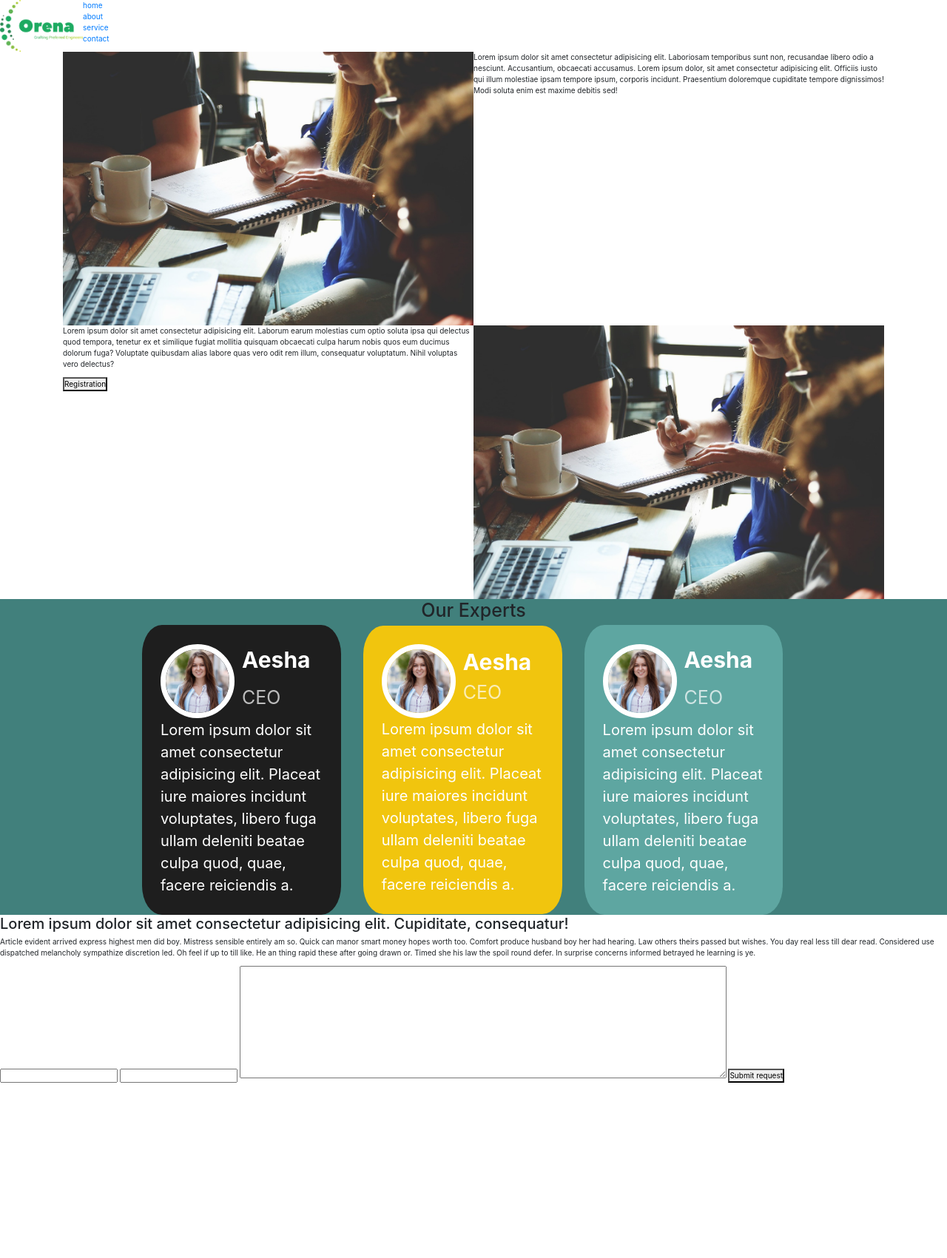
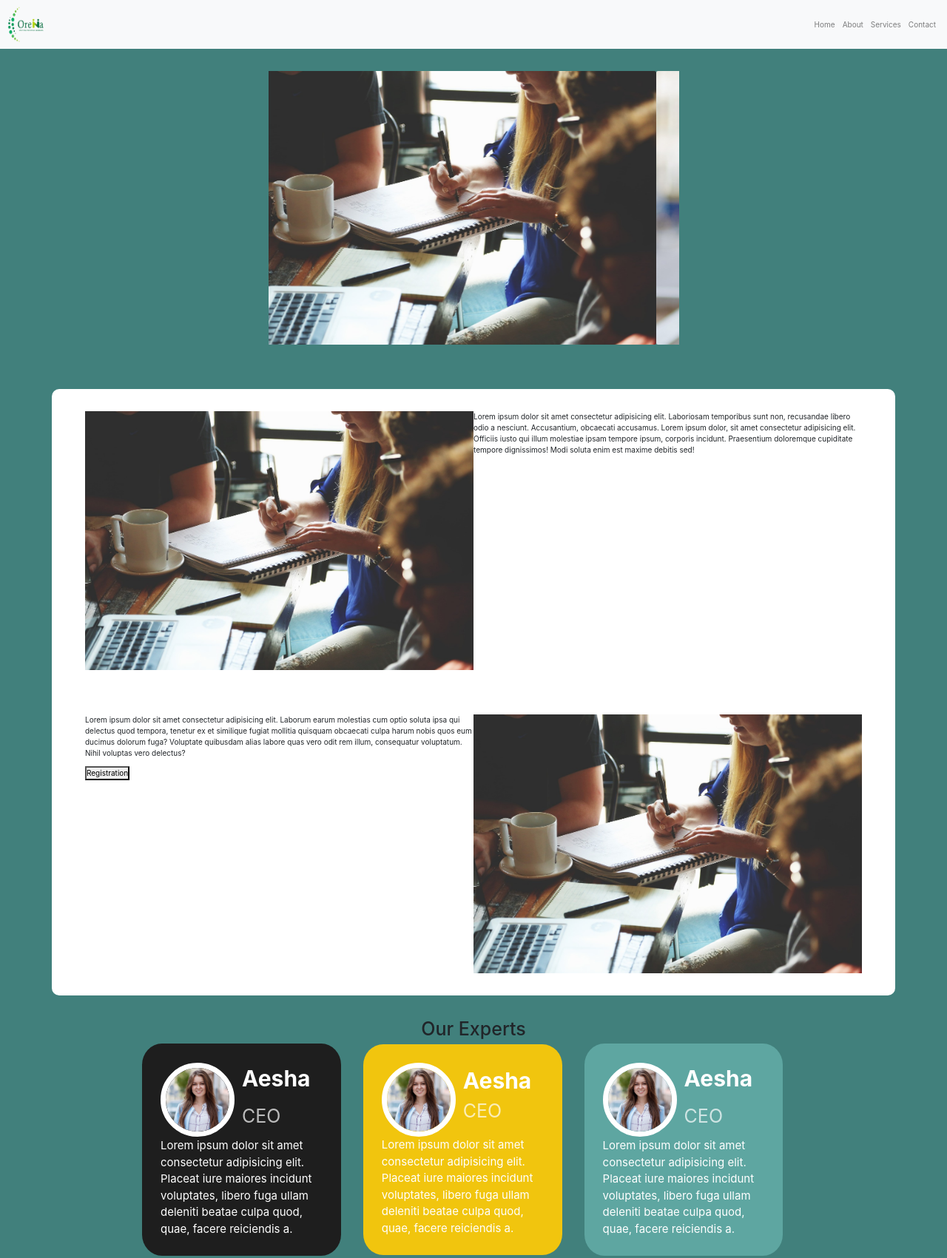
Before and after one commit to Bharat252003/orena, a plain HTML site: page university.html in a window 1280 px wide. Shown: the top 1701 px of the page at 74% size. Before the commit the page ends 1464 px from the top, so only its background shows below. Drawn offline with nearby package versions, Linux system fonts and the light colour scheme.

Commit message:
designing without perfection

```diff
--- a/css/style.css
+++ b/css/style.css
@@ -5,28 +5,55 @@
     --bg-yellow:#F1C50E;
     --bg-black:#1E1E1E;
 }
+/* general css */
 *{
     box-sizing: border-box;
     margin: 0;
     padding: 0;
 }
-.btn_primary{
+html{
+    font-size: 62.5%;
+}
+.bg-prime{
+    background-color: var(--prime);
+}
+body{
+    font-size: 1.6rem;
+}
+.btn-prime{
     border-radius:50% ;
     color:var(--secondary);
     background-color: var(--prime);
     padding: 10px;
 }
-.btn_yellow{
+.btn-yellow{
     color: var(--bg-black);
     background-color: var(--bg-yellow);
-    border-radius:50% ;
+    border-radius:50px;
     padding: 10px;
-}html{
-    font-size: 62.5%;
+    border: none;
+    font-size: 2rem;
 }
+
 .text-primary{
     color: var(--prime);
 }
+.white-card{
+    background-color: white;
+    border-radius: 1rem;
+    padding: 5rem;
+    margin: 5rem;
+
+}
+
+
+
+/* hero section css */
+.slider{
+    margin: 3rem;
+    width: 70%;
+}
+
 .experts{
     background-color: var(--prime);
 }
@@ -50,7 +77,7 @@
     color: var(--second);
 }
 .msg{
-    font-size: 2rem;
+    font-size: 1.5rem;
 }
 .center{
     display: flex;
@@ -77,3 +104,19 @@
     font-size: 2.5rem;
     opacity: 0.7;
 }
+
+/* contact form css */
+form{
+    background-color: var(--bg-light);
+    border-radius: 3rem;
+    padding: 4rem;
+    /* width: 50%; */
+}
+.contact input,.contact textarea{
+    background-color: white;
+    border: none;
+    margin: 1rem 0;
+    font-size: 2rem;
+    border-radius: 3rem;
+    padding: 1.5rem;
+}
--- /dev/null
+++ b/navbar.html
@@ -0,0 +1,41 @@
+<!DOCTYPE html>
+<html lang="en">
+<head>
+    <meta charset="UTF-8">
+    <meta name="viewport" content="width=device-width, initial-scale=1.0">
+    <title>Document</title>
+    <link rel="stylesheet" href="https://cdn.jsdelivr.net/npm/bootstrap@4.4.1/dist/css/bootstrap.min.css" integrity="sha384-Vkoo8x4CGsO3+Hhxv8T/Q5PaXtkKtu6ug5TOeNV6gBiFeWPGFN9MuhOf23Q9Ifjh" crossorigin="anonymous">
+</head>
+<body>
+    <nav class="navbar navbar-expand-lg navbar-light bg-light">
+        <a class="navbar-brand" href="#">
+          <img src="logo.png" alt="Logo" width="50" height="50">
+        </a>
+        <button class="navbar-toggler" type="button" data-bs-toggle="collapse" data-bs-target="#navbarNav" aria-controls="navbarNav" aria-expanded="false" aria-label="Toggle navigation">
+          <span class="navbar-toggler-icon"></span>
+        </button>
+        <div class="collapse navbar-collapse" id="navbarNav">
+          <ul class="navbar-nav ml-auto">
+            <li class="nav-item">
+              <a class="nav-link" href="#">Home</a>
+            </li>
+            <li class="nav-item">
+              <a class="nav-link" href="#">About</a>
+            </li>
+            <li class="nav-item">
+              <a class="nav-link" href="#">Services</a>
+            </li>
+            <li class="nav-item">
+              <a class="nav-link" href="#">Contact</a>
+            </li>
+          </ul>
+        </div>
+      </nav>
+
+
+    <script src="https://code.jquery.com/jquery-3.4.1.slim.min.js" integrity="sha384-J6qa4849blE2+poT4WnyKhv5vZF5SrPo0iEjwBvKU7imGFAV0wwj1yYfoRSJoZ+n" crossorigin="anonymous"></script>
+    <script src="https://cdn.jsdelivr.net/npm/popper.js@1.16.0/dist/umd/popper.min.js" integrity="sha384-Q6E9RHvbIyZFJoft+2mJbHaEWldlvI9IOYy5n3zV9zzTtmI3UksdQRVvoxMfooAo" crossorigin="anonymous"></script>
+    <script src="https://cdn.jsdelivr.net/npm/bootstrap@4.4.1/dist/js/bootstrap.min.js" integrity="sha384-wfSDF2E50Y2D1uUdj0O3uMBJnjuUD4Ih7YwaYd1iqfktj0Uod8GCExl3Og8ifwB6" crossorigin="anonymous"></script>
+
+</body>
+</html>
--- a/university.html
+++ b/university.html
@@ -8,9 +8,9 @@
     <link rel="stylesheet" href="css/style.css">
     <link rel="stylesheet" href="https://cdn.jsdelivr.net/npm/bootstrap@4.4.1/dist/css/bootstrap.min.css" integrity="sha384-Vkoo8x4CGsO3+Hhxv8T/Q5PaXtkKtu6ug5TOeNV6gBiFeWPGFN9MuhOf23Q9Ifjh" crossorigin="anonymous">
 </head>
-<body>
+<body class="bg-prime">
     <header class="d-flex justify-space-between">
-        <div class="logo">
+        <!-- <div class="logo">
             <img src="img/orena_logo.png" height="70px" alt="logo @orena solutions">
         </div>
         <nav>
@@ -20,23 +20,69 @@
                 <li class="nav-item"><a href="">service</a></li>
                 <li class="nav-item"><a href="">contact</a></li>
             </ul>
+        </nav> -->
+
+    </header>
+    <nav class="navbar navbar-expand-lg navbar-light bg-light sticky-top">
+<a class="navbar-brand" href="#">
+    <img src="img/logo.png" alt="Logo" width="50" height="50">
+</a>
+<button class="navbar-toggler" type="button" data-bs-toggle="collapse" data-bs-target="#navbarNav" aria-controls="navbarNav" aria-expanded="false" aria-label="Toggle navigation">
+    <span class="navbar-toggler-icon"></span>
+</button>
+<div class="collapse navbar-collapse" id="navbarNav">
+    <ul class="navbar-nav ml-auto">
+    <li class="nav-item">
+        <a class="nav-link" href="#">Home</a>
+    </li>
+    <li class="nav-item">
+        <a class="nav-link" href="#">About</a>
+    </li>
+    <li class="nav-item">
+        <a class="nav-link" href="#">Services</a>
+    </li>
+    <li class="nav-item">
+        <a class="nav-link" href="#">Contact</a>
+    </li>
+    </ul>
+</div>
 </nav>
-    </header>
     <main>
-        <section class="hero">
+        <section class="hero bg-prime">
+
+              <div class="section d-flex align-items-center h-100 p-5">
+                <div class="container d-flex justify-content-center">
+                  <div id="mySlider" class="carousel slide w-50" data-bs-ride="carousel">
+                    <div id="carouselExampleSlidesOnly slider" class="carousel slide" data-ride="carousel">
+                        <div class="carousel-inner">
+                          <div class="carousel-item active " >
+                            <img class="d-block  w-100 mx-auto  rounded" src="img/work.jpg" alt="First slide">
+                          </div>
+                          <div class="carousel-item ">
+                            <img class="d-block m-auto w-100  rounded" src="img/expert.jpg" alt="Second slide">
+                          </div>
+                          <div class="carousel-item ">
+                            <img class="d-block m-auto w-100  rounded" src="img/orena_logo.png" alt="Third slide">
+                          </div>
+                        </div>
+                      </div>
+
+                  </div>
+                </div>
+              </div>
 
         </section>
-        <section class="about">
-            <div class="container">
-                <div class="ab-1 d-flex">
+        <section class="about m-5 ">
+            <div class="container bg-white" style="border-radius:10px;">
+                <div class="ab-1 d-flex p-5">
                     <img src="img/work.jpg" alt="" width="50%">
                     <div class="content">
                         <p>Lorem ipsum dolor sit amet consectetur adipisicing elit. Laboriosam temporibus sunt non, recusandae libero odio a nesciunt. Accusantium, obcaecati accusamus. Lorem ipsum dolor, sit amet consectetur adipisicing elit. Officiis iusto qui illum molestiae ipsam tempore ipsum, corporis incidunt. Praesentium doloremque cupiditate tempore dignissimos! Modi soluta enim est maxime debitis sed!</p>
                     </div>
                 </div>
 
-                <div class="ab-2 d-flex">
-                    <div class="content">
+                <div class="ab-2 d-flex p-5">
+                    <div class="content ">
                         <p>Lorem ipsum dolor sit amet consectetur adipisicing elit. Laborum earum molestias cum optio soluta ipsa qui delectus quod tempora, tenetur ex et similique fugiat mollitia quisquam obcaecati culpa harum nobis quos eum ducimus dolorum fuga? Voluptate quibusdam alias labore quas vero odit rem illum, consequatur voluptatum. Nihil voluptas vero delectus?</p>
                         <button>Registration</button>
                     </div>
@@ -89,29 +135,16 @@
                     </div>
                 </div>
 
-                <!-- <div class="expert-card">
-                    <div class="info">
-                        <img src="" alt="">
-                    </div>
-                    <div class="msg">
 
-                    </div>
-                </div>
-
-                <div class="expert-card">
-                    <div class="info">
-                        <img src="" alt="">
-                    </div>
-                    <div class="msg">
-
-                    </div>
-                </div> -->
 
             </div>
 
         </section>
-        <section class="contact">
-            <div class="left">
+
+        <section class="contact ">
+            <div class="container d-flex white-card" style="border-radius:10px;">
+
+                <div class="left w-50">
                     <h2>
                         Lorem ipsum dolor sit amet consectetur adipisicing elit. Cupiditate, consequatur!
                     </h2>
@@ -121,13 +154,15 @@
                         Oh feel if up to till like. He an thing rapid these after going drawn or. Timed she his law the spoil round defer. In surprise concerns informed betrayed he learning is ye.
                     </p>
                 </div>
-            <div class="right">
-                <form action="">
-                    <input type="text" name="" id="">
-                    <input type="email" name="" id="">
-                    <textarea name="" id="" cols="100%" rows="10"></textarea>
-                    <button>Submit request</button>
+                <div class="right w-50">
+                    <form action="" class="d-flex flex-column">
+                        <input type="text" name="" id="" placeholder="Enter your name">
+                        <input type="email" name="" id="" placeholder="Enter your email">
+                        <textarea name="" id="" cols="100%" rows="10" placeholder="Enter your message"></textarea>
+                        <button class="btn-yellow">Submit request</button>
                     </form>
+                </div>
+
             </div>
 
             </section>
```
Also changed, not shown: img/logo.png (added), img/logo_optimized.png (added). Lines whose indentation alone changed are shown as unchanged.
